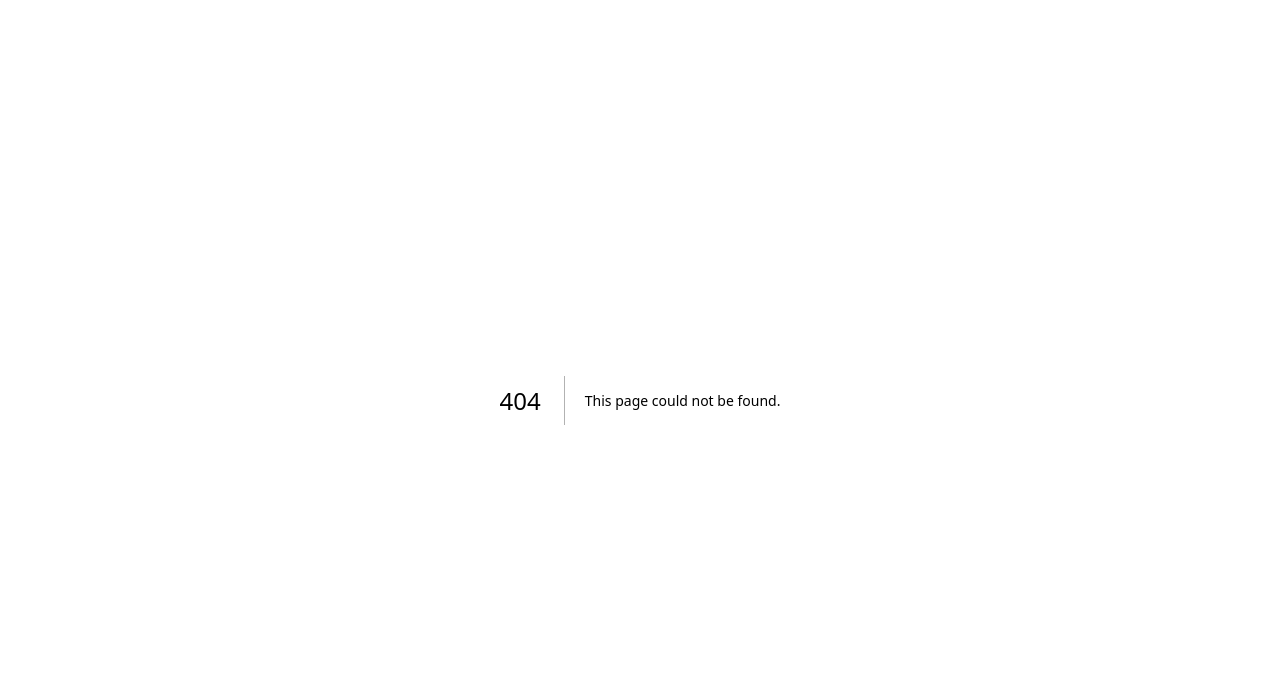
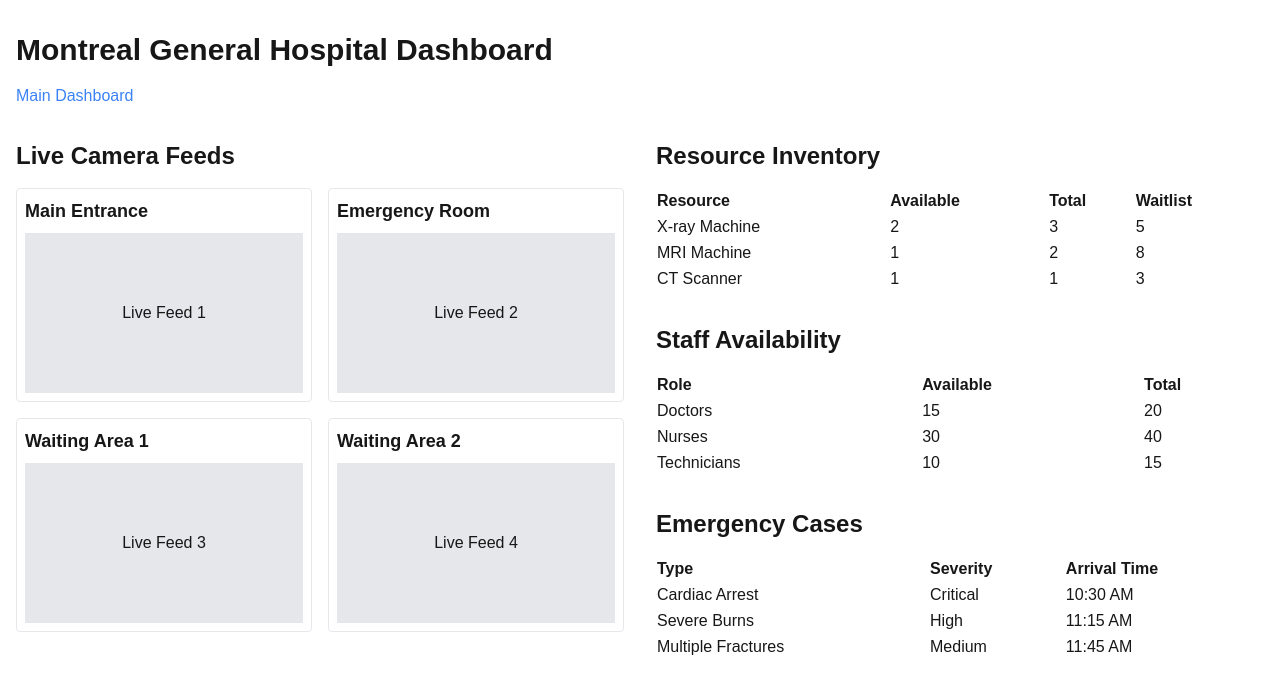
Before and after one commit to philipsoitu/McHacks12, a Next.js app in the folder web/: page /dashboard/1 in a window 1280 px wide. Before the commit this address had no page. Shown: the top 694 px of the page. Built offline with nearby package versions, Linux system fonts and the light colour scheme.

Commit message:
template

```diff
--- /dev/null
+++ b/web/app/dashboard/[hospitalId]/page.js
@@ -0,0 +1,30 @@
+import { notFound } from "next/navigation"
+import HospitalDashboard from "@/components/HospitalDashboard"
+import DashboardHeader from "@/components/DashboardHeader"
+
+export default function HospitalPage({ params }) {
+  // In a real application, you would fetch the hospital data here
+  const hospital = getHospitalData(params.hospitalId)
+
+  if (!hospital) {
+    notFound()
+  }
+
+  return (
+    <div className="container mx-auto px-4 py-8">
+      <DashboardHeader title={`${hospital.name} Dashboard`} />
+      <HospitalDashboard hospital={hospital} />
+    </div>
+  )
+}
+
+// This is a placeholder function. In a real application, you would
+// fetch this data from your backend or API.
+function getHospitalData(id) {
+  const hospitals = {
+    1: { id: "1", name: "Montreal General Hospital" },
+    2: { id: "2", name: "Jewish General Hospital" },
+    // Add more hospitals as needed
+  }
+  return hospitals[id]
+}
--- /dev/null
+++ b/web/app/dashboard/page.js
@@ -0,0 +1,11 @@
+import HospitalList from "@/components/HospitalList"
+import DashboardHeader from "@/components/DashboardHeader"
+
+export default function DashboardPage() {
+  return (
+    <div className="container mx-auto px-4 py-8">
+      <DashboardHeader title="Hospital Dashboard" />
+      <HospitalList />
+    </div>
+  )
+}
--- /dev/null
+++ b/web/components/CameraFeed.js
@@ -0,0 +1,9 @@
+export default function CameraFeed({ id, name }) {
+    return (
+      <div className="border p-2 rounded">
+        <h3 className="text-lg font-semibold mb-2">{name}</h3>
+        {/* In a real application, you would integrate with a live video feed here */}
+        <div className="bg-gray-200 h-40 flex items-center justify-center">Live Feed {id}</div>
+      </div>
+    )
+  }
--- /dev/null
+++ b/web/components/DashboardHeader.js
@@ -0,0 +1,14 @@
+import Link from "next/link"
+
+export default function DashboardHeader({ title }) {
+  return (
+    <header className="mb-8">
+      <h1 className="text-3xl font-bold mb-4">{title}</h1>
+      <nav>
+        <Link href="/dashboard" className="text-blue-500 hover:underline">
+          Main Dashboard
+        </Link>
+      </nav>
+    </header>
+  )
+}
--- /dev/null
+++ b/web/components/EmergencyCases.js
@@ -0,0 +1,33 @@
+export default function EmergencyCases({ hospitalId }) {
+    // This is placeholder data. In a real application, you would fetch this from your API.
+    const emergencyCases = [
+      { id: 1, type: "Cardiac Arrest", severity: "Critical", arrivalTime: "10:30 AM" },
+      { id: 2, type: "Severe Burns", severity: "High", arrivalTime: "11:15 AM" },
+      { id: 3, type: "Multiple Fractures", severity: "Medium", arrivalTime: "11:45 AM" },
+      // Add more emergency cases as needed
+    ]
+
+    return (
+      <div>
+        <h2 className="text-2xl font-semibold mb-4">Emergency Cases</h2>
+        <table className="w-full">
+          <thead>
+            <tr>
+              <th className="text-left">Type</th>
+              <th className="text-left">Severity</th>
+              <th className="text-left">Arrival Time</th>
+            </tr>
+          </thead>
+          <tbody>
+            {emergencyCases.map((emergency) => (
+              <tr key={emergency.id}>
+                <td>{emergency.type}</td>
+                <td>{emergency.severity}</td>
+                <td>{emergency.arrivalTime}</td>
+              </tr>
+            ))}
+          </tbody>
+        </table>
+      </div>
+    )
+  }
--- /dev/null
+++ b/web/components/HospitalDashboard.js
@@ -0,0 +1,25 @@
+import CameraFeed from "./CameraFeed"
+import ResourceInventory from "./ResourceInventory"
+import StaffAvailability from "./StaffAvailability"
+import EmergencyCases from "./EmergencyCases"
+
+export default function HospitalDashboard({ hospital }) {
+  return (
+    <div className="grid grid-cols-1 md:grid-cols-2 gap-8">
+      <div>
+        <h2 className="text-2xl font-semibold mb-4">Live Camera Feeds</h2>
+        <div className="grid grid-cols-2 gap-4">
+          <CameraFeed id="1" name="Main Entrance" />
+          <CameraFeed id="2" name="Emergency Room" />
+          <CameraFeed id="3" name="Waiting Area 1" />
+          <CameraFeed id="4" name="Waiting Area 2" />
+        </div>
+      </div>
+      <div>
+        <ResourceInventory hospitalId={hospital.id} />
+        <StaffAvailability hospitalId={hospital.id} />
+        <EmergencyCases hospitalId={hospital.id} />
+      </div>
+    </div>
+  )
+}
--- /dev/null
+++ b/web/components/HospitalList.js
@@ -0,0 +1,25 @@
+import Link from "next/link"
+
+export default function HospitalList() {
+  // This is placeholder data. In a real application, you would fetch this from your API.
+  const hospitals = [
+    { id: "1", name: "Montreal General Hospital", capacity: 80, occupancy: 65 },
+    { id: "2", name: "Jewish General Hospital", capacity: 90, occupancy: 75 },
+    // Add more hospitals as needed
+  ]
+
+  return (
+    <div className="grid grid-cols-1 md:grid-cols-2 lg:grid-cols-3 gap-4">
+      {hospitals.map((hospital) => (
+        <Link href={`/dashboard/${hospital.id}`} key={hospital.id}>
+          <div className="border p-4 rounded-lg hover:shadow-lg transition-shadow">
+            <h2 className="text-xl font-semibold mb-2">{hospital.name}</h2>
+            <p>Capacity: {hospital.capacity}</p>
+            <p>Occupancy: {hospital.occupancy}</p>
+            <p>Occupancy Rate: {Math.round((hospital.occupancy / hospital.capacity) * 100)}%</p>
+          </div>
+        </Link>
+      ))}
+    </div>
+  )
+}
--- /dev/null
+++ b/web/components/ResourceInventory.js
@@ -0,0 +1,35 @@
+export default function ResourceInventory({ hospitalId }) {
+    // This is placeholder data. In a real application, you would fetch this from your API.
+    const resources = [
+      { name: "X-ray Machine", available: 2, total: 3, waitlist: 5 },
+      { name: "MRI Machine", available: 1, total: 2, waitlist: 8 },
+      { name: "CT Scanner", available: 1, total: 1, waitlist: 3 },
+      // Add more resources as needed
+    ]
+
+    return (
+      <div className="mb-8">
+        <h2 className="text-2xl font-semibold mb-4">Resource Inventory</h2>
+        <table className="w-full">
+          <thead>
+            <tr>
+              <th className="text-left">Resource</th>
+              <th className="text-left">Available</th>
+              <th className="text-left">Total</th>
+              <th className="text-left">Waitlist</th>
+            </tr>
+          </thead>
+          <tbody>
+            {resources.map((resource) => (
+              <tr key={resource.name}>
+                <td>{resource.name}</td>
+                <td>{resource.available}</td>
+                <td>{resource.total}</td>
+                <td>{resource.waitlist}</td>
+              </tr>
+            ))}
+          </tbody>
+        </table>
+      </div>
+    )
+  }
--- /dev/null
+++ b/web/components/StaffAvailability.js
@@ -0,0 +1,33 @@
+export default function StaffAvailability({ hospitalId }) {
+    // This is placeholder data. In a real application, you would fetch this from your API.
+    const staffAvailability = [
+      { role: "Doctors", available: 15, total: 20 },
+      { role: "Nurses", available: 30, total: 40 },
+      { role: "Technicians", available: 10, total: 15 },
+      // Add more staff roles as needed
+    ]
+
+    return (
+      <div className="mb-8">
+        <h2 className="text-2xl font-semibold mb-4">Staff Availability</h2>
+        <table className="w-full">
+          <thead>
+            <tr>
+              <th className="text-left">Role</th>
+              <th className="text-left">Available</th>
+              <th className="text-left">Total</th>
+            </tr>
+          </thead>
+          <tbody>
+            {staffAvailability.map((staff) => (
+              <tr key={staff.role}>
+                <td>{staff.role}</td>
+                <td>{staff.available}</td>
+                <td>{staff.total}</td>
+              </tr>
+            ))}
+          </tbody>
+        </table>
+      </div>
+    )
+  }
```
